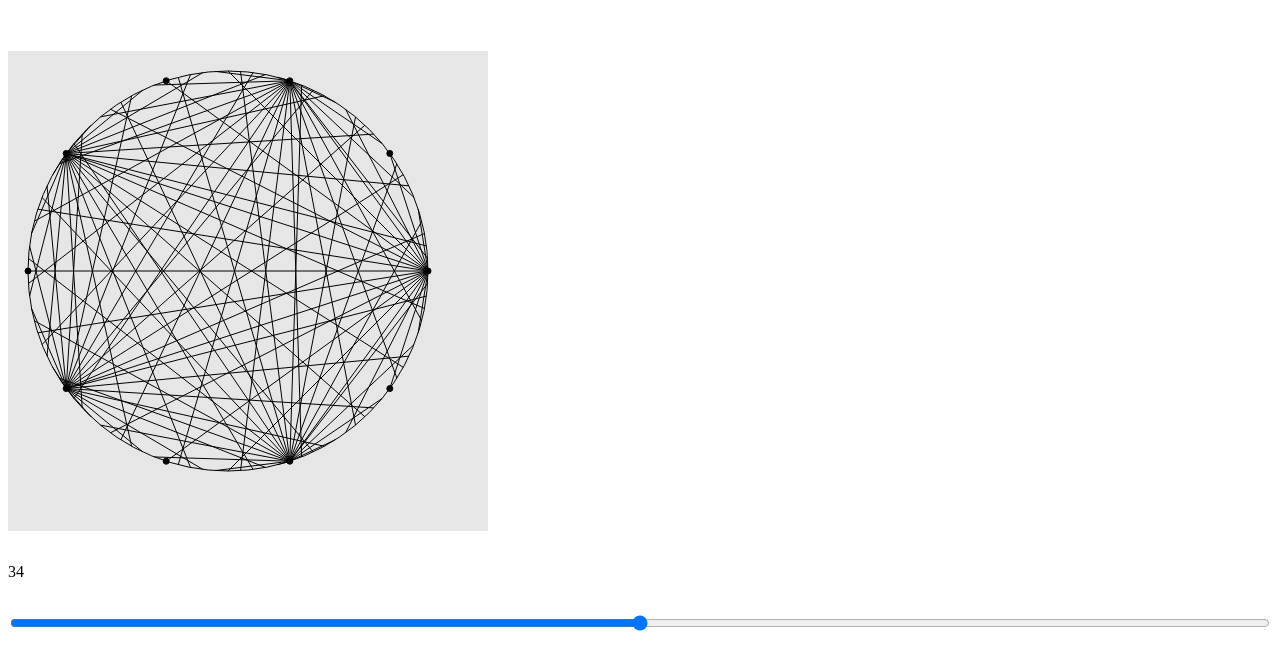
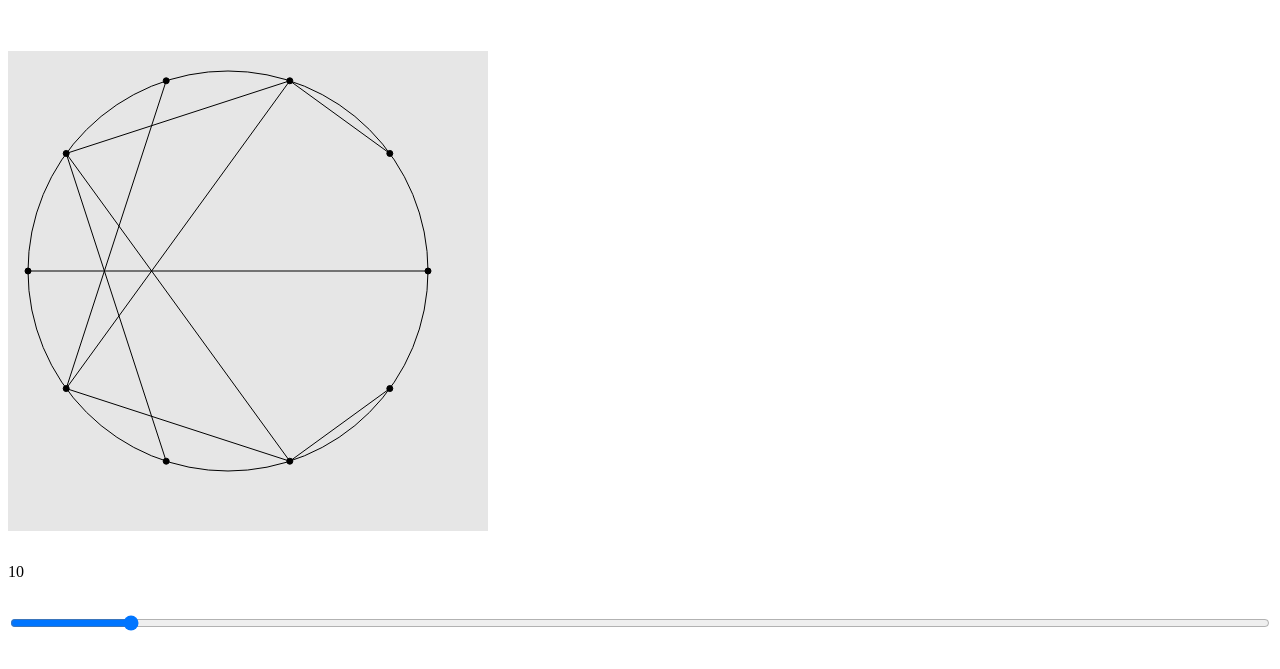
Before and after one commit to TrayCy/tsr-dec-2021, a website built with webpack: page front/src/index.html in a window 1280 px wide. Shown: the part 69-738 px from the top of the page. Built offline with nearby package versions, Linux system fonts and the light colour scheme.

Commit message:
dev: sample number

```diff
--- a/front/src/Configurateur.ts
+++ b/front/src/Configurateur.ts
@@ -1,19 +1,38 @@
 import { Config } from "./interfaces/Config";
 
 export class Configurateur {
-  // #region Constructors (1)
+  callback: (conf: Config) => void = () => {};
+
+  config: Config = {
+    sampleNbr: 10,
+    multiplicator: 2,
+  };
 
   constructor() {
     console.log("My configurator");
+    const sampleNbrInput = document.querySelector("input.sampleNbr");
+    if (!(sampleNbrInput instanceof HTMLInputElement)) {
+      throw new Error("Ooops");
+    }
+
+    console.log(sampleNbrInput);
+    sampleNbrInput.value = this.config.sampleNbr + "";
+    const sampleNbrLabel = document.querySelector("div.sampleNbr");
+    sampleNbrLabel.innerHTML = this.config.sampleNbr + "";
+
+    sampleNbrInput.addEventListener("input", (evt: Event) => {
+      console.log(evt);
+
+      this.config.sampleNbr = +(evt.target as HTMLInputElement).value;
+
+      const sampleNbrLabel = document.querySelector("div.sampleNbr");
+      sampleNbrLabel.innerHTML = this.config.sampleNbr + "";
+
+      this.callback(this.config);
+    });
   }
 
-  // #endregion Constructors (1)
-
-  // #region Public Methods (1)
-
   public onChange(callback: (conf: Config) => void) {
-    throw new Error("Method not implemented.");
+    this.callback = callback;
   }
-
-  // #endregion Public Methods (1)
 }
--- a/front/src/Multiplication.ts
+++ b/front/src/Multiplication.ts
@@ -1,6 +1,13 @@
 import { CleanPlugin } from "webpack";
 
 export class Multiplication {
+  // #region Properties (2)
+
+  public multiplicator: number = 2;
+  public sampleNbr: number = 10;
+
+  // #endregion Properties (2)
+
   // #region Constructors (1)
 
   constructor() {
@@ -9,10 +16,19 @@ export class Multiplication {
 
   // #endregion Constructors (1)
 
-  // #region Public Methods (4)
+  // #region Public Methods (5)
+
+  public clean() {
+    const gPoint = document.querySelector("svg g.point");
+    gPoint.innerHTML = "";
+    const gLine = document.querySelector("svg g.line");
+    gLine.innerHTML = "";
+  }
 
   public render() {
     console.log("I render");
+
+    this.clean();
 
     const gPoint = document.querySelector("svg g.point");
 
@@ -21,10 +37,10 @@ export class Multiplication {
     const cy0 = 220;
     const r0 = 200;
 
-    const n = 10; // coeff
+    const n = this.sampleNbr; // coeff
 
     for (let i = 0; i < n; i++) {
-      console.log("Block statement execution no." + i);
+      // console.log("Block statement execution no." + i);
 
       const angle = ((2 * Math.PI) / n) * i;
 
@@ -54,11 +70,11 @@ export class Multiplication {
     const cy0 = 220;
     const r0 = 200;
 
-    const n = 100; // coeff
-    const p = 20;
+    const n = this.sampleNbr; // coeff
+    const p = this.multiplicator;
 
     for (let i = 0; i < n; i++) {
-      console.log("Block statement execution no." + i);
+      // console.log("Block statement execution no." + i);
 
       const angle1 = ((2 * Math.PI) / n) * i;
       const angle2 = p * angle1;
@@ -82,12 +98,12 @@ export class Multiplication {
   }
 
   public setMultiplicator(multiplicator: any) {
-    throw new Error("Method not implemented.");
+    this.multiplicator = multiplicator;
   }
 
-  public setSampleNb(sampleNb: any) {
-    throw new Error("Method not implemented.");
+  public setSampleNbr(sampleNbr: any) {
+    this.sampleNbr = sampleNbr;
   }
 
-  // #endregion Public Methods (4)
+  // #endregion Public Methods (5)
 }
--- a/front/src/index.html
+++ b/front/src/index.html
@@ -15,7 +15,7 @@
         <g class="point"></g>
         <g class="line"></g>
     </svg>
-    <div>34</div>
-    <input type="range"/>
+    <div class="sampleNbr">34</div>
+    <input type="range" class="sampleNbr" min="1", max="100"/>
 </body>
 </html>
--- a/front/src/main.ts
+++ b/front/src/main.ts
@@ -10,7 +10,7 @@ function main() {
   m.render();
   const c = new Configurateur();
   c.onChange((conf: Config) => {
-    m.setSampleNb(conf.sampleNbr);
+    m.setSampleNbr(conf.sampleNbr);
     m.setMultiplicator(conf.multiplicator);
     m.render();
   });
```
